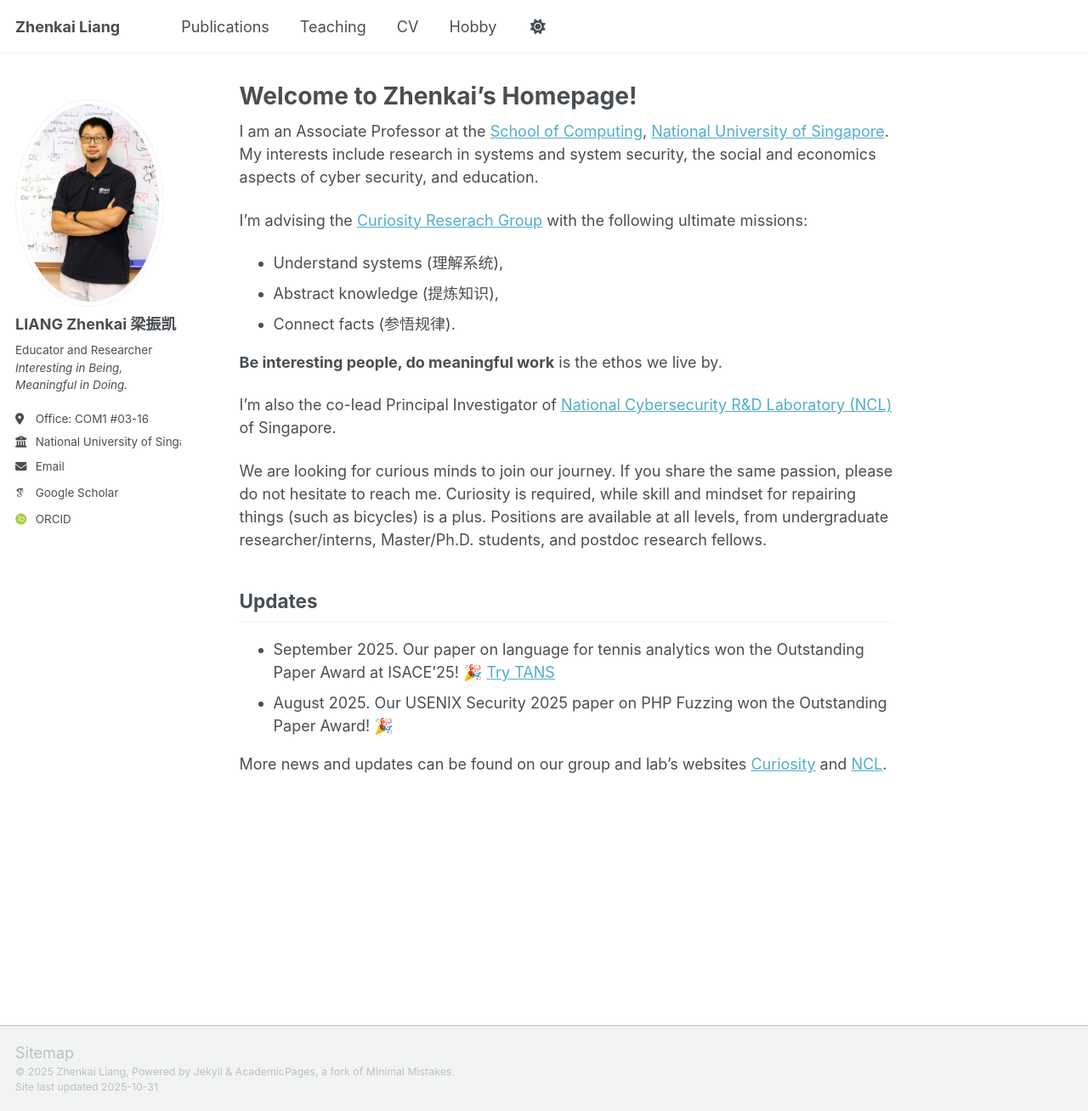
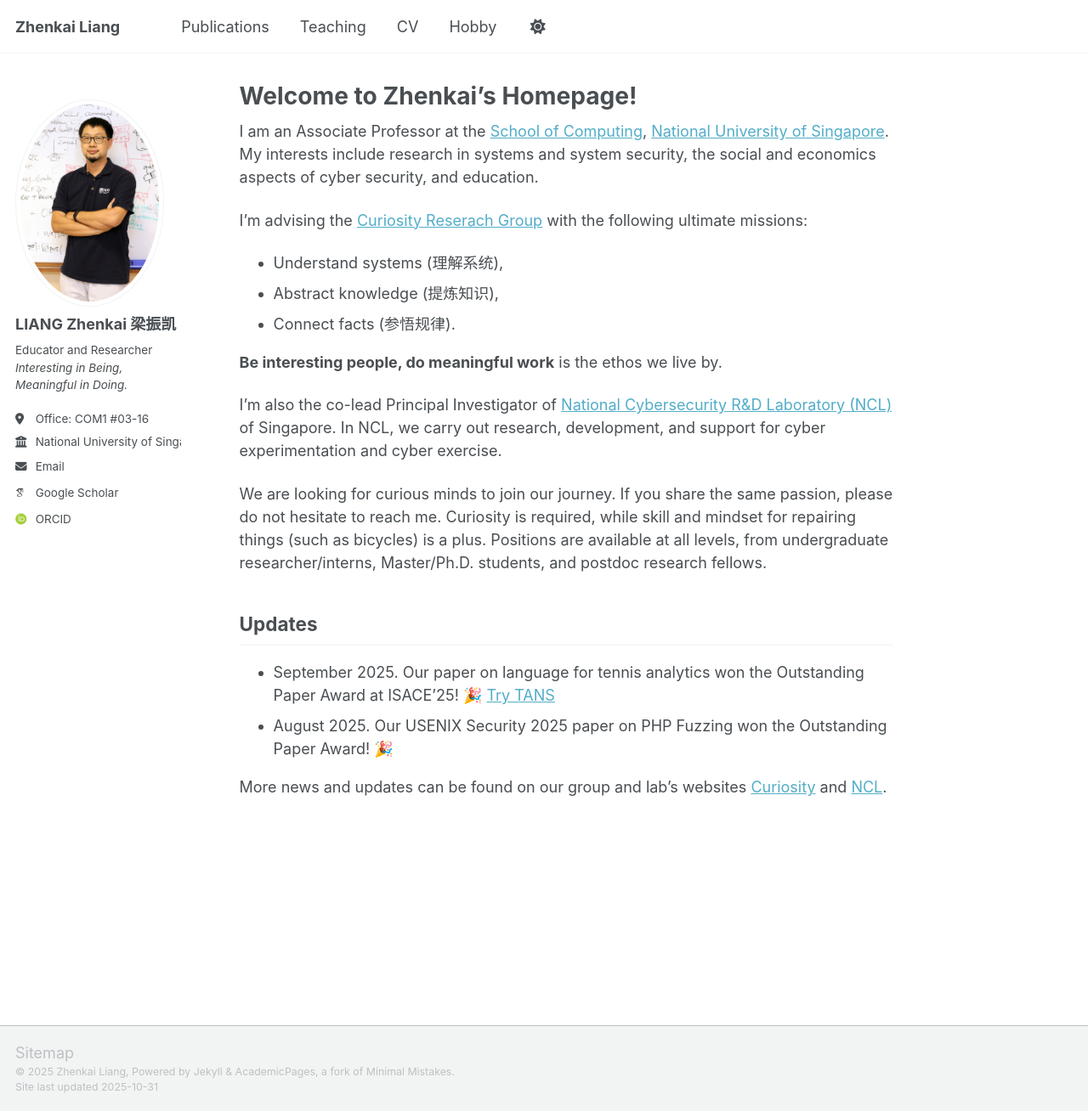
Before and after one commit to zhenkai-liang/zhenkai-liang.github.io, a Jekyll site: the page built from _pages/about.md, in a window 1280 px wide and 1308 px high. Shown: the whole window at 85% size. Built offline with Jekyll 4.4.1, drawn with Linux system fonts in a browser that asks for light colours; some web fonts are replaced; a script that is not in the unit is left out.

Commit message:
Update about.md

```diff
--- a/_pages/about.md
+++ b/_pages/about.md
@@ -16,11 +16,9 @@ I'm advising the [Curiosity Reserach Group](https://curiosity.comp.nus.edu.sg) w
 
 **Be interesting people, do meaningful work** is the ethos we live by.
 
-I'm also the co-lead Principal Investigator of [National Cybersecurity R&D Laboratory (NCL)](https://ncl.sg) of Singapore.
+I'm also the co-lead Principal Investigator of [National Cybersecurity R&D Laboratory (NCL)](https://ncl.sg) of Singapore. In NCL, we carry out research, development, and support for cyber experimentation and cyber exercise.
 
 We are looking for curious minds to join our journey. If you share the same passion, please do not hesitate to reach me. Curiosity is required, while skill and mindset for repairing things (such as bicycles) is a plus. Positions are available at all levels, from undergraduate researcher/interns, Master/Ph.D. students, and postdoc research fellows.
-
-
 
 Updates
 ------
```
